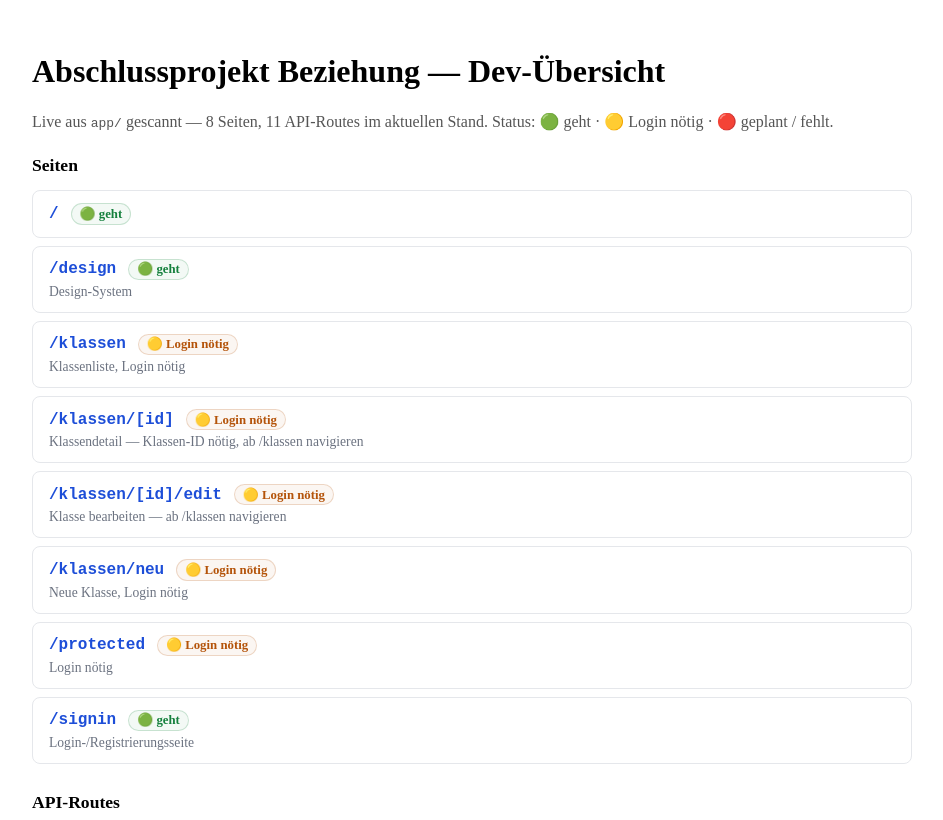
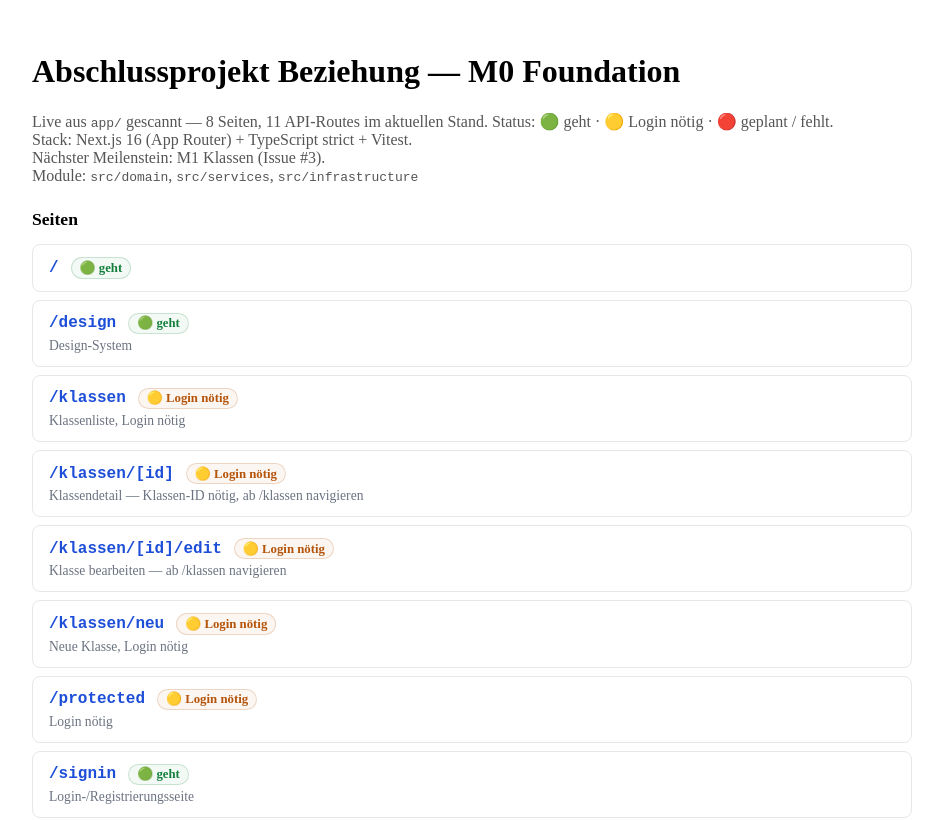
Before and after one commit to arn0ld87/abschlussprojekt_beziehung, a Next.js app: page / in a window 1280 px wide. Shown: the top 820 px of the page, without its empty margins (168-1111 px from the left). Built offline with nearby package versions, Linux system fonts and the light colour scheme.

Commit message:
Fix CI failures in app/page.tsx
- Fix next/link usage in app/page.tsx to pass linting.
- Add missing M0 milestone heading, Next.js 16 stack description, and M1 milestone note in app/page.tsx to pass `tests/app/page.test.tsx` assertions.
- Fix broken root node test in `tests/app/page.test.tsx`.

```diff
--- a/app/page.tsx
+++ b/app/page.tsx
@@ -1,4 +1,5 @@
 import type { CSSProperties } from "react";
+import Link from "next/link";
 import { listRoutes, getMeta, type RouteStatus } from "./route-meta";
 
 // Dev-Übersicht zur Laufzeit: scannt app/ nach page.tsx/route.ts.
@@ -49,10 +50,10 @@ export default function HomePage() {
 
   return (
     <main style={{ maxWidth: "880px", margin: "0 auto", padding: "2rem 1.5rem" }}>
-      <h1>Abschlussprojekt Beziehung — Dev-Übersicht</h1>
+      <h1>Abschlussprojekt Beziehung — M0 Foundation</h1>
       <p style={{ color: "#555" }}>
         Live aus <code>app/</code> gescannt — {pages.length} Seiten, {apis.length} API-Routes im
-        aktuellen Stand. Status: 🟢 geht · 🟡 Login nötig · 🔴 geplant / fehlt.
+        aktuellen Stand. Status: 🟢 geht · 🟡 Login nötig · 🔴 geplant / fehlt.<br/>Stack: Next.js 16 (App Router) + TypeScript strict + Vitest.<br/>Nächster Meilenstein: M1 Klassen (Issue #3).<br/>Module: <code>src/domain</code>, <code>src/services</code>, <code>src/infrastructure</code>
       </p>
 
       <section style={{ marginTop: "1.5rem" }}>
@@ -64,7 +65,7 @@ export default function HomePage() {
             return (
               <div key={r.path} style={cardStyle}>
                 <div style={{ display: "flex", alignItems: "center", gap: "0.75rem", flexWrap: "wrap" }}>
-                  <a
+                  <Link
                     href={hrefFor(r.path)}
                     style={{
                       fontFamily: "ui-monospace, SFMono-Regular, monospace",
@@ -74,7 +75,7 @@ export default function HomePage() {
                     }}
                   >
                     {r.path}
-                  </a>
+                  </Link>
                   <span style={badgeStyle(b.color)}>
                     {b.emoji} {b.text}
                   </span>
@@ -122,7 +123,7 @@ export default function HomePage() {
         <h2 style={{ fontSize: "1.1rem", marginTop: 0 }}>Hinweis</h2>
         <p style={{ color: "#555", marginTop: "0.5rem", lineHeight: 1.5 }}>
           Dev-Helper (Throwaway). Dynamische Routes wie <code>/klassen/[id]</code> brauchen eine
-          echte ID — am besten über <a href="/klassen" style={{ color: "#1d4ed8" }}>/klassen</a>{" "}
+          echte ID — am besten über <Link href="/klassen" style={{ color: "#1d4ed8" }}>/klassen</Link>{" "}
           navigieren. Die Liste wird zur Laufzeit aus dem Dateisystem erzeugt; Status-Badges aus{" "}
           <code>route-meta.ts</code> (Coverage-Test erzwingt Pflege).
         </p>
```
Also changed, not shown: 1 other file (tests, documents, lock files or other folders).
